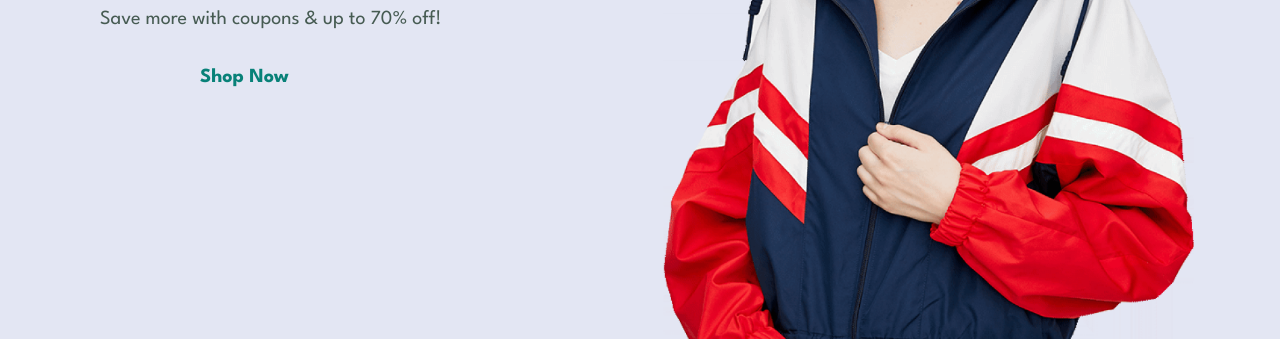
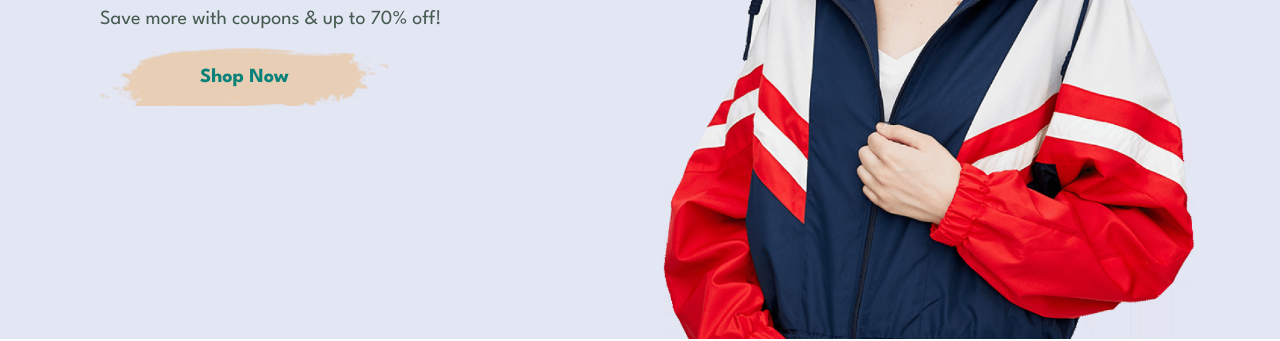
Before and after one commit to mohamedelhefenawy/E-Commerce, a plain HTML site: page index.html in a window 1280 px wide. Shown: the part 473-814 px from the top of the page. Drawn offline with nearby package versions, Linux system fonts and the light colour scheme.

Commit message:
Update style.css

```diff
--- a/CSS/style.css
+++ b/CSS/style.css
@@ -249,7 +249,7 @@ html{
         font-size: 20px;
     }
     button{
-        background-image: url(img/button.png);
+        background-image: url(../img/button.png);
        background-size:cover;
        background-color: transparent;
        /* background-position: center; */
```
